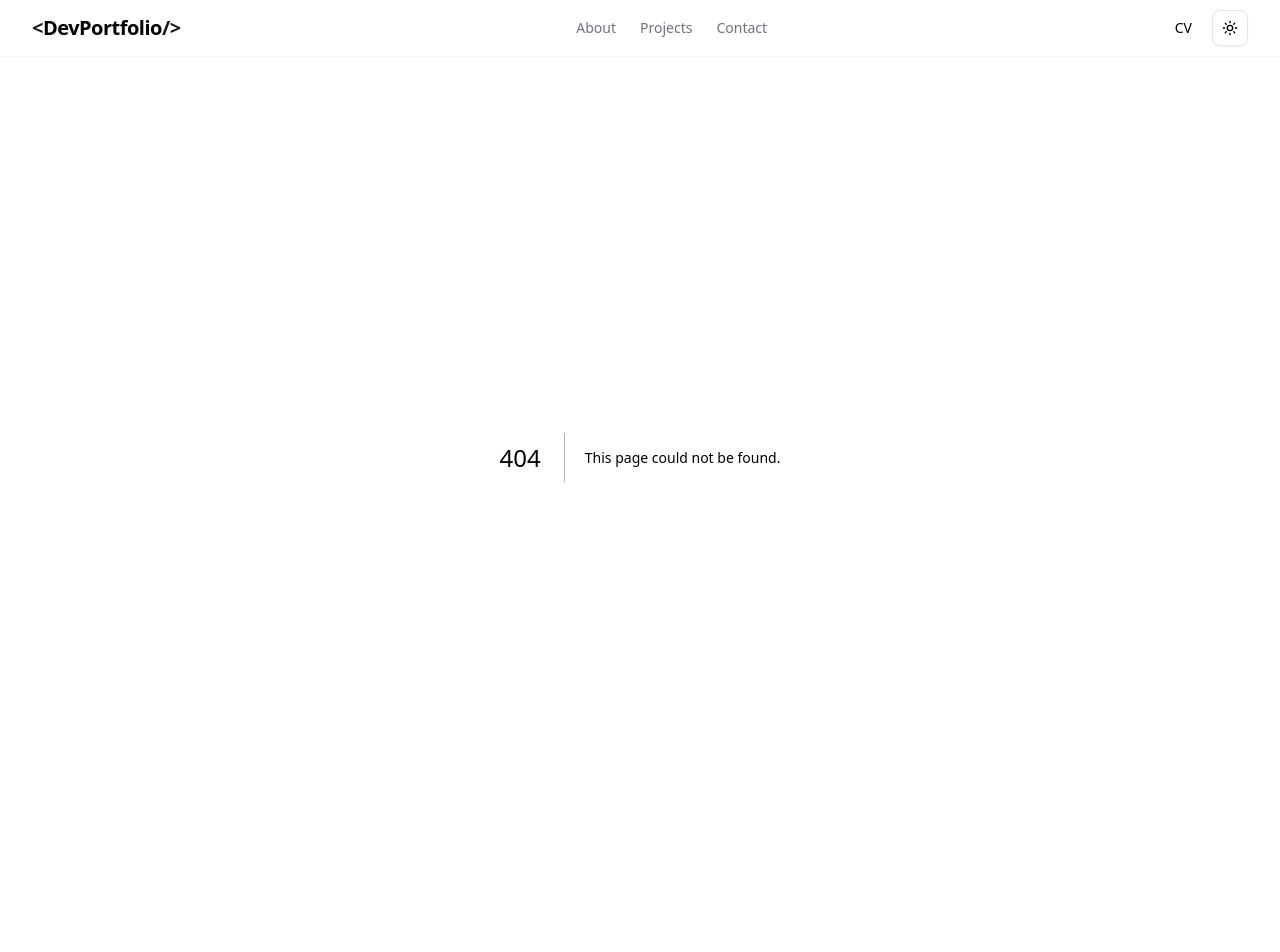
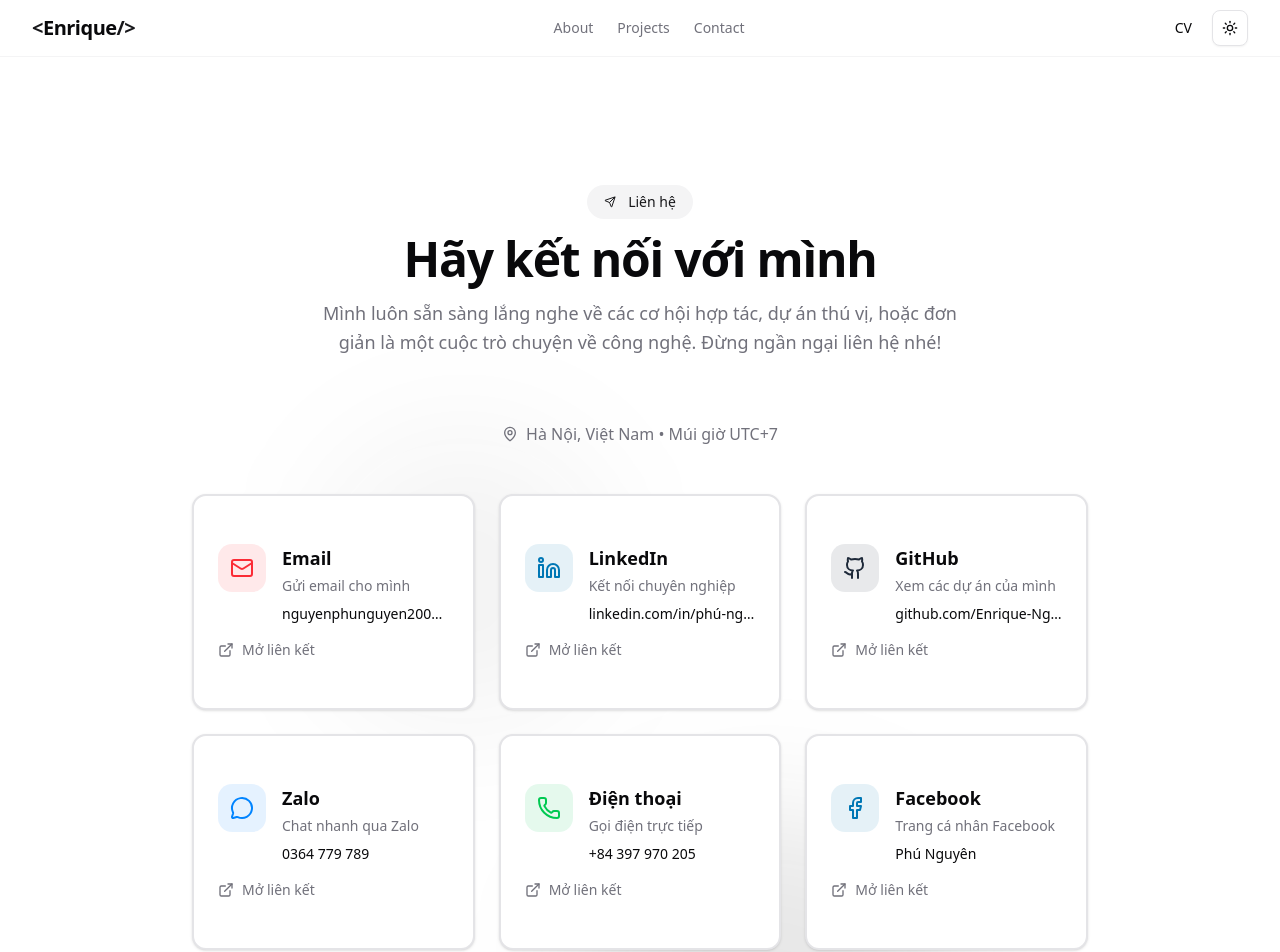
Before and after one commit to Enrique-Nguyen/enrique-cv, a Next.js app: page /contact in a window 1280 px wide. Before the commit this address had no page. Shown: the top 952 px of the page. Before the commit the page ends 857 px from the top, so only its background shows below. Built offline with nearby package versions, Linux system fonts and the light colour scheme.

Commit message:
Thêm trang liên hệ

```diff
--- /dev/null
+++ b/app/contact/page.tsx
@@ -0,0 +1,200 @@
+import Link from "next/link";
+import { Card, CardContent } from "@/components/ui/card";
+import { Button } from "@/components/ui/button";
+import { Badge } from "@/components/ui/badge";
+import {
+  Mail,
+  Linkedin,
+  Github,
+  Phone,
+  MapPin,
+  Send,
+  MessageCircle,
+  ExternalLink,
+  Copy,
+  Facebook
+} from "lucide-react";
+
+// Dữ liệu các kênh liên hệ - bạn có thể chỉnh sửa link ở đây
+const contactChannels = [
+  {
+    name: "Email",
+    description: "Gửi email cho mình",
+    value: "nguyenphunguyen2005@gmail.com",
+    href: "mailto:nguyenphunguyen2005@gmail.com",
+    icon: Mail,
+    color: "hover:bg-red-500 hover:border-red-500",
+    iconColor: "text-red-500",
+    bgColor: "bg-red-500/10",
+  },
+  {
+    name: "LinkedIn",
+    description: "Kết nối chuyên nghiệp",
+    value: "linkedin.com/in/phú-nguyễn-nguyễn-b47803285",
+    href: "https://www.linkedin.com/in/ph%C3%BA-nguy%C3%AAn-nguy%E1%BB%85n-b47803285/",
+    icon: Linkedin,
+    color: "hover:bg-[#0077B5] hover:border-[#0077B5]",
+    iconColor: "text-[#0077B5]",
+    bgColor: "bg-[#0077B5]/10",
+  },
+  {
+    name: "GitHub",
+    description: "Xem các dự án của mình",
+    value: "github.com/Enrique-Nguyen",
+    href: "https://github.com/Enrique-Nguyen",
+    icon: Github,
+    color: "hover:bg-gray-800 hover:border-gray-800 dark:hover:bg-white dark:hover:border-white",
+    iconColor: "text-gray-800 dark:text-white",
+    bgColor: "bg-gray-800/10 dark:bg-white/10",
+  },
+  {
+    name: "Zalo",
+    description: "Chat nhanh qua Zalo",
+    value: "0364 779 789",
+    href: "https://zalo.me/0364779789",
+    icon: MessageCircle,
+    color: "hover:bg-[#0084FF] hover:border-[#0084FF]",
+    iconColor: "text-[#0084FF]",
+    bgColor: "bg-[#0084FF]/10",
+  },
+  {
+    name: "Điện thoại",
+    description: "Gọi điện trực tiếp",
+    value: "+84 397 970 205",
+    href: "tel:+84397970205",
+    icon: Phone,
+    color: "hover:bg-green-500 hover:border-green-500",
+    iconColor: "text-green-500",
+    bgColor: "bg-green-500/10",
+  },
+  {
+    name: "Facebook",
+    description: "Trang cá nhân Facebook",
+    value: "Phú Nguyên",
+    href: "https://www.facebook.com/phu.nguyen.402833/",
+    icon: Facebook,
+    color: "hover:bg-[#0077B5] hover:border-[#0077B5]",
+    iconColor: "text-[#0077B5]",
+    bgColor: "bg-[#0077B5]/10",
+  },
+];
+
+export default function ContactPage() {
+  return (
+    <div className="relative min-h-[calc(100vh-4rem)]">
+      {/* Background decoration */}
+      <div className="absolute inset-0 -z-10 overflow-hidden">
+        <div className="absolute top-1/4 left-1/4 w-72 h-72 bg-primary/5 rounded-full blur-3xl" />
+        <div className="absolute bottom-1/4 right-1/4 w-96 h-96 bg-primary/10 rounded-full blur-3xl" />
+      </div>
+
+      <section className="container py-16 md:py-24 lg:py-32">
+        {/* Header */}
+        <div className="max-w-2xl mx-auto text-center mb-12 md:mb-16">
+          <Badge variant="secondary" className="mb-4 px-4 py-1.5 text-sm font-medium rounded-full">
+            <Send className="h-3 w-3 mr-2" />
+            Liên hệ
+          </Badge>
+
+          <h1 className="text-3xl md:text-4xl lg:text-5xl font-bold tracking-tight mb-4">
+            Hãy kết nối với mình
+          </h1>
+
+          <p className="text-muted-foreground text-lg leading-relaxed">
+            Mình luôn sẵn sàng lắng nghe về các cơ hội hợp tác, dự án thú vị,
+            hoặc đơn giản là một cuộc trò chuyện về công nghệ.
+            Đừng ngần ngại liên hệ nhé!
+          </p>
+        </div>
+
+        {/* Location info */}
+        <div className="flex items-center justify-center gap-2 text-muted-foreground mb-12">
+          <MapPin className="h-4 w-4" />
+          <span>Hà Nội, Việt Nam • Múi giờ UTC+7</span>
+        </div>
+
+        {/* Contact Cards Grid */}
+        <div className="max-w-4xl mx-auto grid grid-cols-1 sm:grid-cols-2 lg:grid-cols-3 gap-4 md:gap-6">
+          {contactChannels.map((channel) => (
+            <ContactCard key={channel.name} channel={channel} />
+          ))}
+        </div>
+
+        {/* CTA Section */}
+        <div className="max-w-2xl mx-auto mt-16 md:mt-20 text-center">
+          <Card className="border-dashed border-2 bg-muted/30">
+            <CardContent className="py-8 md:py-10">
+              <div className="space-y-4">
+                <div className="w-16 h-16 mx-auto rounded-full bg-primary/10 flex items-center justify-center">
+                  <Mail className="h-8 w-8 text-primary" />
+                </div>
+                <h3 className="text-xl font-semibold">Ưu tiên liên hệ qua Email</h3>
+                <p className="text-muted-foreground max-w-md mx-auto">
+                  Để trao đổi chi tiết về công việc hoặc dự án,
+                  email là cách tốt nhất để mình có thể phản hồi đầy đủ và nhanh chóng.
+                </p>
+                <Link href="mailto:nguyenphunguyen2005@gmail.com">
+                  <Button size="lg" className="mt-2 group">
+                    <Mail className="mr-2 h-4 w-4" />
+                    Gửi email ngay
+                    <ExternalLink className="ml-2 h-4 w-4 opacity-50 group-hover:opacity-100 transition-opacity" />
+                  </Button>
+                </Link>
+              </div>
+            </CardContent>
+          </Card>
+        </div>
+
+        {/* Response time note */}
+        <p className="text-center text-sm text-muted-foreground mt-8">
+          ⚡ Thường phản hồi trong vòng 24 giờ
+        </p>
+      </section>
+    </div>
+  );
+}
+
+// Component hiển thị từng kênh liên hệ
+interface ContactChannel {
+  name: string;
+  description: string;
+  value: string;
+  href: string;
+  icon: React.ComponentType<{ className?: string }>;
+  color: string;
+  iconColor: string;
+  bgColor: string;
+}
+
+function ContactCard({ channel }: { channel: ContactChannel }) {
+  const Icon = channel.icon;
+
+  return (
+    <Link href={channel.href} target="_blank">
+      <Card className={`group cursor-pointer border-2 transition-all duration-300 hover:shadow-xl hover:-translate-y-1 ${channel.color} hover:text-white`}>
+        <CardContent className="p-6">
+          <div className="flex items-start gap-4">
+            <div className={`shrink-0 p-3 rounded-xl ${channel.bgColor} group-hover:bg-white/20 transition-colors`}>
+              <Icon className={`h-6 w-6 ${channel.iconColor} group-hover:text-white transition-colors`} />
+            </div>
+            <div className="space-y-1 min-w-0">
+              <h3 className="font-semibold text-lg">{channel.name}</h3>
+              <p className="text-sm text-muted-foreground group-hover:text-white/80 transition-colors">
+                {channel.description}
+              </p>
+              <p className="text-sm font-medium truncate pt-1 group-hover:text-white/90 transition-colors">
+                {channel.value}
+              </p>
+            </div>
+          </div>
+
+          {/* Hover indicator */}
+          <div className="mt-4 flex items-center gap-2 text-sm text-muted-foreground group-hover:text-white/80 transition-colors">
+            <ExternalLink className="h-4 w-4" />
+            <span>Mở liên kết</span>
+          </div>
+        </CardContent>
+      </Card>
+    </Link>
+  );
+}
--- a/app/globals.css
+++ b/app/globals.css
@@ -164,7 +164,7 @@
 }
 
 .animate-marquee {
-  animation: marquee 30s linear infinite;
+  animation: marquee 45s linear infinite;
 }
 
 /* Pause on hover */
--- a/components/home/hero-section.tsx
+++ b/components/home/hero-section.tsx
@@ -6,14 +6,14 @@ import { Github, Linkedin, Mail, ArrowRight, Download, MapPin } from "lucide-rea
 
 export default function HeroSection() {
   return (
-    <section className="relative container flex flex-col md:flex-row items-center justify-center py-24 md:py-36 gap-12 md:gap-16 lg:gap-20 overflow-hidden">
+    <section className="relative container flex flex-col md:flex-row items-center justify-center py-20 md:py-28 lg:py-36 gap-10 md:gap-12 lg:gap-20 overflow-hidden">
 
       <div className="absolute inset-0 -z-10">
         <div className="absolute top-1/4 left-1/4 w-72 h-72 bg-primary/5 rounded-full blur-3xl" />
         <div className="absolute bottom-1/4 right-1/4 w-96 h-96 bg-primary/10 rounded-full blur-3xl" />
       </div>
 
-      <div className="max-w-xl space-y-8 text-center md:text-left">
+      <div className="max-w-xl space-y-6 md:space-y-8 text-center md:text-left">
         <div className="space-y-4">
           <div className="inline-flex items-center gap-2 animate-fade-in">
             <Badge variant="secondary" className="px-4 py-1.5 text-sm font-medium rounded-full">
@@ -48,9 +48,9 @@ export default function HeroSection() {
         </div>
 
         <p className="text-muted-foreground max-w-xl md:text-lg leading-relaxed mx-auto md:mx-0">
-          Sinh viên năm 3 chuyên ngành CNTT với niềm đam mê xây dựng các ứng dụng web
+          Sinh viên chuyên ngành CNTT tại TLU với niềm đam mê xây dựng các ứng dụng phần mềm
           <span className="text-foreground font-medium"> hiệu năng cao </span>
-          sử dụng Next.js và hệ sinh thái JavaScript. Đang tìm kiếm cơ hội thực tập/làm việc tại môi trường Nhật Bản 🇯🇵
+          sử dụng đa dạng framework và TechStack. Đang tìm kiếm cơ hội thực tập/làm việc tại môi trường Nhật Bản 🇯🇵
         </p>
 
         <div className="flex flex-col sm:flex-row gap-4 justify-center md:justify-start">
--- a/components/projects/project-card.tsx
+++ b/components/projects/project-card.tsx
@@ -60,7 +60,7 @@ export function ProjectCard({ project }: ProjectCardProps) {
         {project.demoUrl && (
           <Link href={project.demoUrl} target="_blank" className="w-full">
             <Button className="w-full gap-2">
-              <ExternalLink className="h-4 w-4" /> Demo
+              <ExternalLink className="h-4 w-4" /> Xem
             </Button>
           </Link>
         )}
--- a/components/shared/navbar.tsx
+++ b/components/shared/navbar.tsx
@@ -6,7 +6,7 @@ export default function Navbar() {
   const navLinks = [
     { name: "About", href: "/" },
     { name: "Projects", href: "/projects" },
-    { name: "Contact", href: "#contact" }, // Tạm thời dùng anchor link
+    { name: "Contact", href: "/contact" }, // Tạm thời dùng anchor link
   ];
 
   return (
@@ -16,7 +16,7 @@ export default function Navbar() {
         <div className="flex items-center gap-2">
            <Link href="/" className="font-bold text-xl tracking-tight">
             <span className="text-primary">&lt;</span>
-            DevPortfolio
+            Enrique
             <span className="text-primary">/&gt;</span>
           </Link>
         </div>
--- a/lib/data.ts
+++ b/lib/data.ts
@@ -32,11 +32,12 @@ export const projects: Project[] = [
     demoUrl: "https://play.google.com/store/apps/details?id=...",
   },
   {
-    title: "Artichoke Yield Prediction",
-    description: "Mô hình Machine Learning dự đoán năng suất cây Atiso dựa trên dữ liệu khí hậu và thổ nhưỡng.",
-    tags: ["Python", "TensorFlow", "LSTM", "Pandas"],
-    imageUrl: "/images/project-ai.jpg",
-    repoUrl: "https://github.com/username/artichoke-yield",
+    title: "Website bán hàng",
+    description: "Website thương mại điện tử, phục vụ cho hoạt động khởi nghiệp của bản thân.",
+    tags: ["Vite", "React", "TypeScript", "shadcn/ui", "axios"],
+    imageUrl: "/images/hnv.jpg",
+    repoUrl: "https://hnvstories.com",
+    demoUrl: "https://hnvstories.com",
   },
   {
     title: "Personal Portfolio",
```
Also changed, not shown: public/images/hnv.jpg (added).
